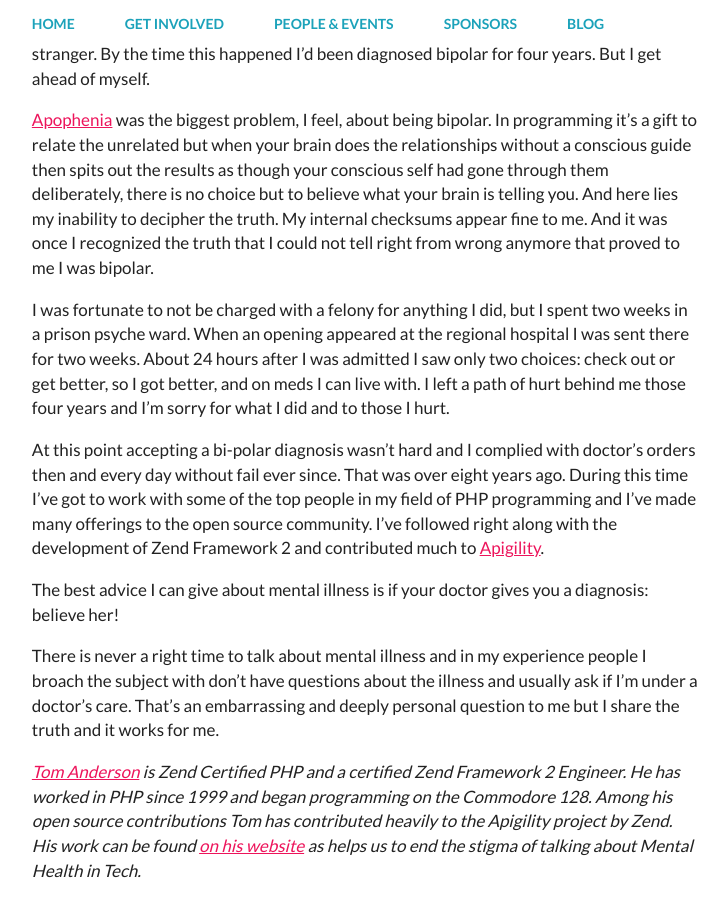
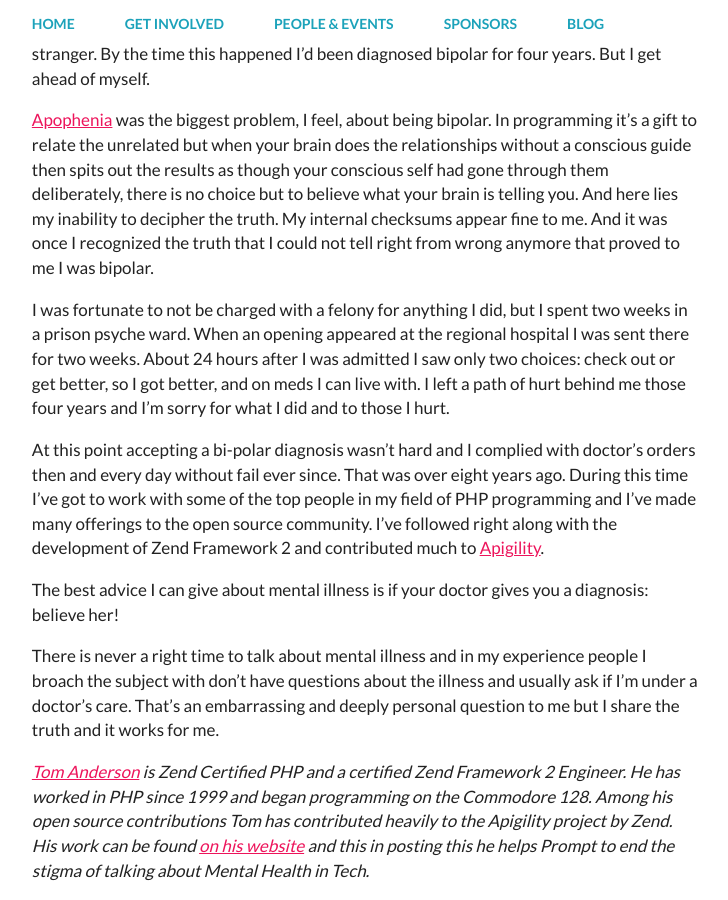
Before and after one commit to mhprompt/mhprompt.github.io, a Jekyll site: the page built from _posts/2016-09-27-on-being-a-bipolar-programmer.md, in a window 1280 px wide and 900 px high, scrolled down 1749 px. Shown: the whole window, without its empty margins (478-1206 px from the left). Built offline with Jekyll 4.4.1, drawn with Linux system fonts in a browser that asks for light colours.

Commit message:
Adding some footer notes

```diff
--- a/_posts/2016-09-27-on-being-a-bipolar-programmer.md
+++ b/_posts/2016-09-27-on-being-a-bipolar-programmer.md
@@ -43,4 +43,4 @@ The best advice I can give about mental illness is if your doctor gives you a di
 
 There is never a right time to talk about mental illness and in my experience people I broach the subject with don't have questions about the illness and usually ask if I'm under a doctor's care.  That's an embarrassing and deeply personal question to me but I share the truth and it works for me.
 
-_[Tom Anderson](https://twitter.com/tom_h_anderson) is Zend Certified PHP and a certified Zend Framework 2 Engineer. He has worked in PHP since 1999 and began programming on the Commodore 128. Among his open source contributions Tom has contributed heavily to the Apigility project by Zend. His work can be found [on his website](http://www.tomhanderson.com) as helps us to end the stigma of talking about Mental Health in Tech._
+_[Tom Anderson](https://twitter.com/tom_h_anderson) is Zend Certified PHP and a certified Zend Framework 2 Engineer. He has worked in PHP since 1999 and began programming on the Commodore 128. Among his open source contributions Tom has contributed heavily to the Apigility project by Zend. His work can be found [on his website](http://www.tomhanderson.com) and this in posting this he helps Prompt to end the stigma of talking about Mental Health in Tech._
```
